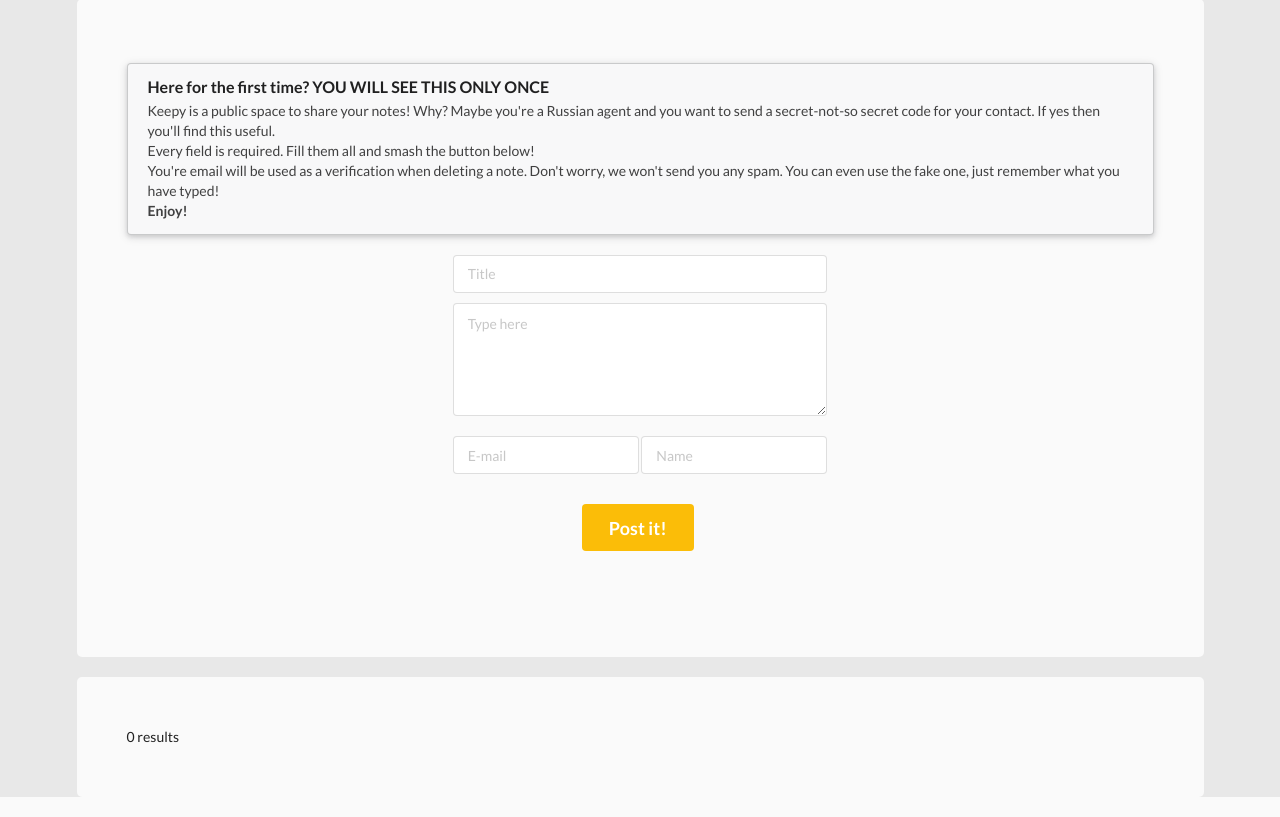
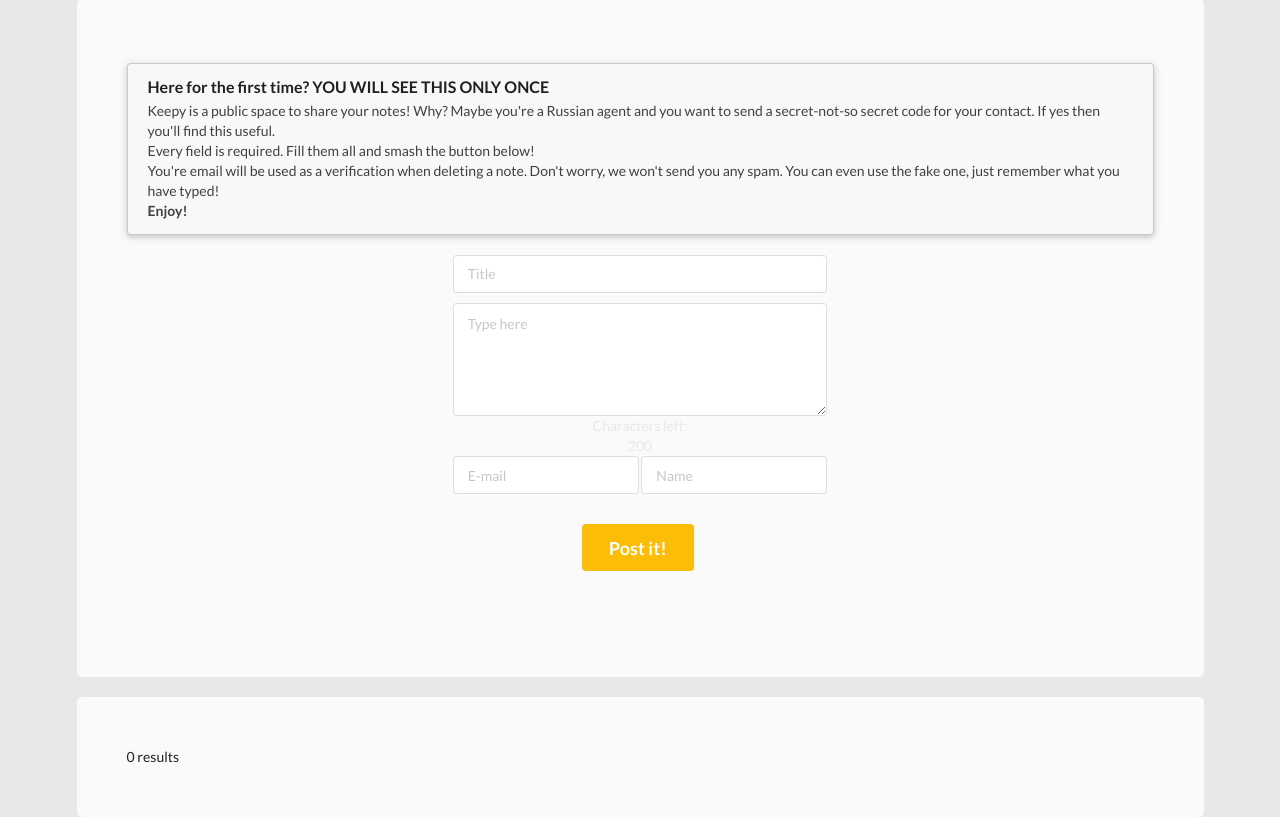
Before and after one commit to magicmychal/keepy, a PHP site: page / in a window 1280 px wide. Shown: the part 181-998 px from the top of the page. Run offline with PHP 8.4, Linux system fonts and the light colour scheme; data that the repository does not hold is empty; a stand-in replaces the project's code that opens the database connection; some libraries are stand-ins or nearby versions; some web fonts are replaced.

Commit message:
minor changes

```diff
--- a/index.php
+++ b/index.php
@@ -36,7 +36,14 @@
 
                     $('.ui.accordion').accordion('toggle (1)');
                 });
-
+                function countChar(val) {
+                    var len = val.value.length;
+                    if (len >= 200) {
+                      val.value = val.value.substring(0, 200);
+                    } else {
+                      $('#charNum').text(200 - len);
+                    }
+                  };
             </script>
             <div class="ui floating message display_none">
                     <div class="header">
@@ -72,8 +79,8 @@
                             <div class="ui fluid input">
                                 <input type="text" name="title" id="title" placeholder="Title" value="<?php echo $title;?>">
                             </div>
-                            <textarea class="txt_style" name="content" id="content"  placeholder="Type here" rows="5" cols="40"><?php echo $content;?></textarea>
-                            <br><br>
+                            <textarea class="txt_style" name="content" id="content"  placeholder="Type here" rows="5" cols="40" onkeyup="countChar(this)"><?php echo $content;?></textarea>
+                            <div class="charLeft">Characters left: <p id="charNum">200</p></div>
                             <div class="ui input popup_info">
                                 <input type="text" placeholder="E-mail" name="mail" id="mail" value="<?php echo $email;?>" data-tooltip="Add users to your feed" data-position="top right">
                             </div>
--- a/main.css
+++ b/main.css
@@ -48,6 +48,9 @@ body {
 .activeicon {
   color: #765700;
   opacity: 0.2; }
+
+.charLeft {
+  color: #E8E8E8; }
 
 .input {
   margin-bottom: 10px; }
--- a/main.scss
+++ b/main.scss
@@ -86,6 +86,10 @@ body{
     color: #765700;
     opacity: 0.2;
 }
+
+.charLeft{
+    color: $grey;
+}
 .input{
     margin-bottom: 10px;
 }
--- a/php/db_con.php
+++ /dev/null
@@ -1,23 +0,0 @@
-<?php
-// connection settings
-
-//connection to the real server
-//and yeag, it shoudn't be here, public on gitub. but whatever
-/*
-const HOSTNAME  = 'mysql597int.cp.az.pl'; //server
-const MYSQLUSER = 'u1223200_mil'; //superuser
-const MYSQLPASS = 'supadup@96'; //password EJ TU CHODZI O TO, ŻE PO DUŃSU SIĘ MUWI SUPER DUPER I TO SIĘ TAK CZYTA, OK!!!!::!:!!::!?!?!?!?!
-const MYSQLDB   = 'db1223200_mil'; // DATABASE NAME
-*/
-
-// create database connection object
-//$con = new mysqli(HOSTNAME, MYSQLUSER, MYSQLPASS, MYSQLDB);
-$con = mysqli_connect('localhost', 'root', '', 'keepy');
-//$con = mysqli_connect('mysql597int.cp.az.pl', 'u1223200_mil', 'supadup@96', 'db1223200_mil'); //password EJ TU CHODZI O TO, ŻE PO DUŃSU SIĘ MUWI SUPER DUPER I TO SIĘ TAK CZYTA, OK!!!!::!:!!::!?!?!?!?!
-// set charset utf8 to mach coallation in db
-$con->set_charset('utf8');
-
-if ($con->connect_error){
-    die('Error: '.$con->connect_error.' ('.$con->connect_errno.')');
-}
-?>
```
